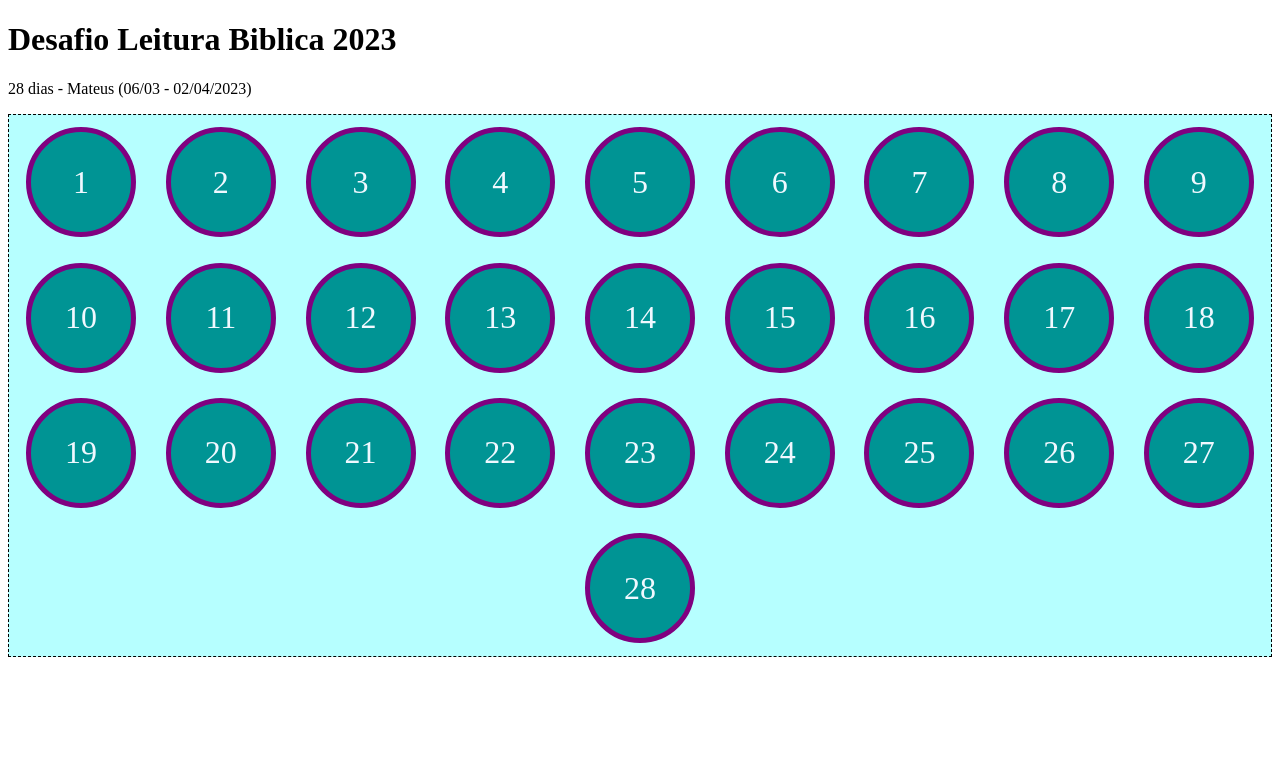
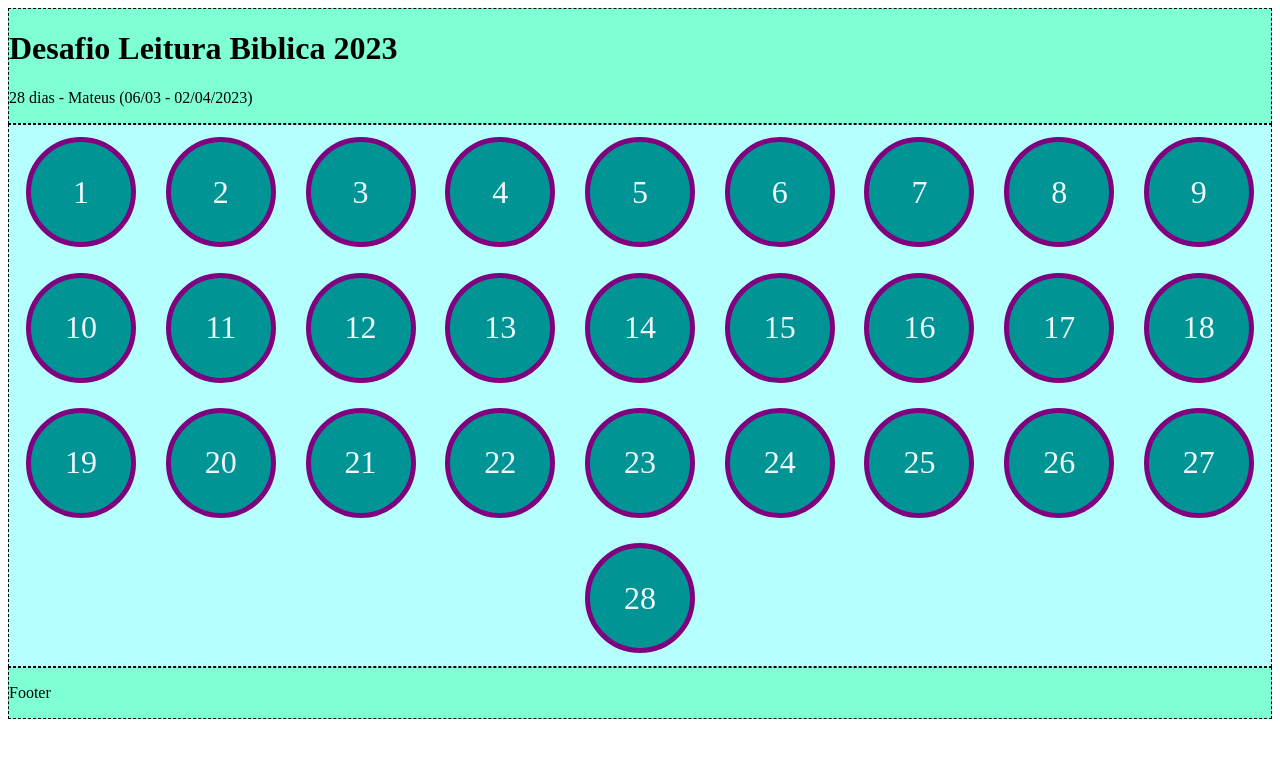
Before and after one commit to dougpassos/bible-challenge, a website built with Vite: page index.html in a window 1280 px wide. Built offline with nearby package versions, Linux system fonts and the light colour scheme.

Commit message:
create header and footer

```diff
--- a/main.js
+++ b/main.js
@@ -1,6 +1,23 @@
 //import './style.css'
 
 const numCaps = 28;
+
+function Header() {
+  return `
+  <header>
+    <h1>Desafio Leitura Biblica 2023</h1>
+    <p>${numCaps} dias - Mateus (06/03 - 02/04/2023)</p>
+  </header>
+  `
+}
+
+function Footer() {
+  return `
+    <footer>
+    <p>Footer</p>
+    </footer>
+  `
+}
 
 function CreateCaps(numcaps) {
   let element = '';
@@ -11,8 +28,9 @@ function CreateCaps(numcaps) {
 }
 
 document.querySelector('#app').innerHTML = `
-<h1>Desafio Leitura Biblica 2023</h1>
-<p>${numCaps} dias - Mateus (06/03 - 02/04/2023)</p>
-<div id='caps'>
-   ${CreateCaps(numCaps)}
-</div>`
+  ${Header()}
+  <div id='caps'>
+    ${CreateCaps(numCaps)}
+  </div>
+  ${Footer()}
+  `
--- a/style.css
+++ b/style.css
@@ -1,3 +1,8 @@
+ header {
+  border: 1px dashed;
+  background-color: aquamarine;
+ }
+
  #caps {
   display: flex;
   flex-wrap: wrap;
@@ -19,5 +24,9 @@
   color:aliceblue;
   background-color: rgb(0, 148, 148);
   margin: 1%;
+}
 
+footer{
+  border: 1px dashed;
+  background-color: aquamarine;
 }
```
